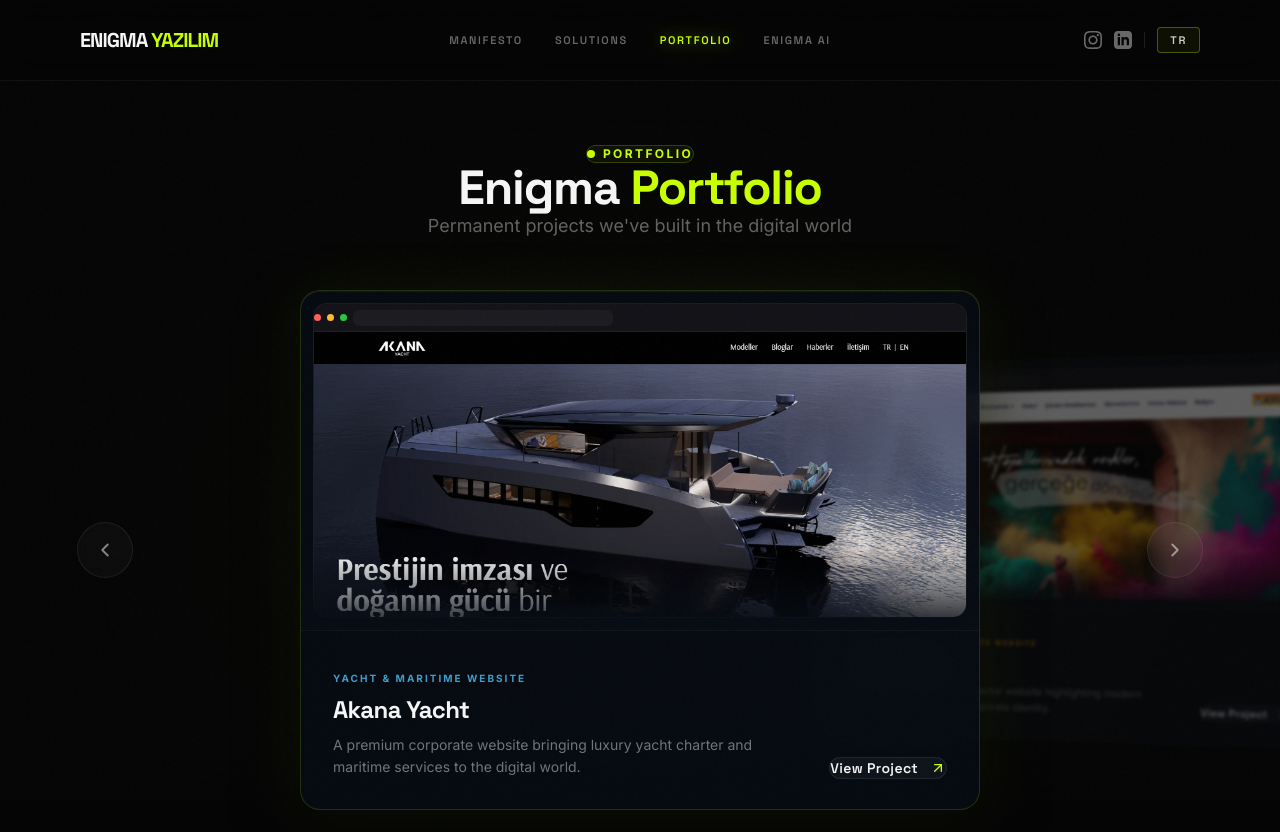
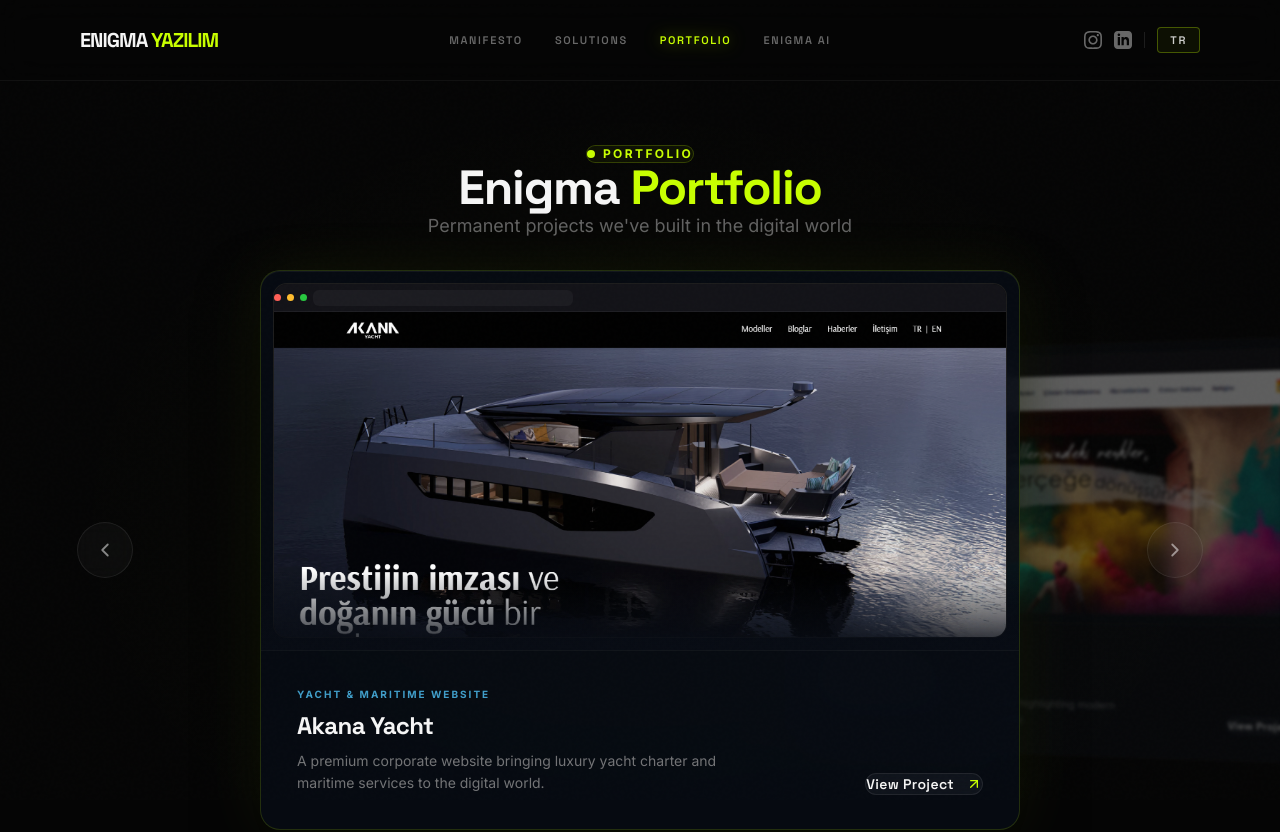
Before and after one commit to ALADAG-Seyit-Mehmet/ENIGMA-YAZILIM, a Next.js app: page /en/portfoy in a window 1280 px wide. Shown: the top 832 px of the page. Built offline with nearby package versions, Linux system fonts and the light colour scheme.

Commit message:
style: Increase dimensions of Portfolio Cards for both desktop and mobile views

```diff
--- a/src/app/[locale]/portfoy/PortfolioPageClient.tsx
+++ b/src/app/[locale]/portfoy/PortfolioPageClient.tsx
@@ -266,8 +266,8 @@
     <div
       className="relative overflow-hidden group"
       style={{
-        width: "680px",
-        height: "520px",
+        width: "760px",
+        height: "560px",
         borderRadius: "20px",
         background: "rgba(8, 12, 20, 0.85)",
         border: `1px solid ${
@@ -296,7 +296,7 @@
       <div
         className="relative overflow-hidden"
         style={{
-          height: "340px",
+          height: "380px",
           borderBottom: "1px solid rgba(255,255,255,0.04)",
         }}
       >
@@ -347,9 +347,9 @@
       </div>
 
       {/* Info Area */}
-      <div className="flex items-end justify-between" style={{ height: "180px", padding: "0 32px 32px 32px" }}>
+      <div className="flex items-end justify-between" style={{ height: "180px", padding: "0 36px 36px 36px" }}>
         {/* Left: Info */}
-        <div className="flex flex-col gap-2 max-w-[420px]">
+        <div className="flex flex-col gap-2 max-w-[460px]">
           <span
             className="text-[10px] tracking-[0.2em] uppercase font-bold"
             style={{ color: item.accentColor, opacity: 0.8 }}
@@ -446,7 +446,7 @@
       {/* Screenshot */}
       <div
         className="relative overflow-hidden"
-        style={{ height: "240px", borderBottom: "1px solid rgba(255,255,255,0.04)" }}
+        style={{ height: "280px", borderBottom: "1px solid rgba(255,255,255,0.04)" }}
       >
         <div
           className="absolute inset-2 rounded-[12px] overflow-hidden"
```
